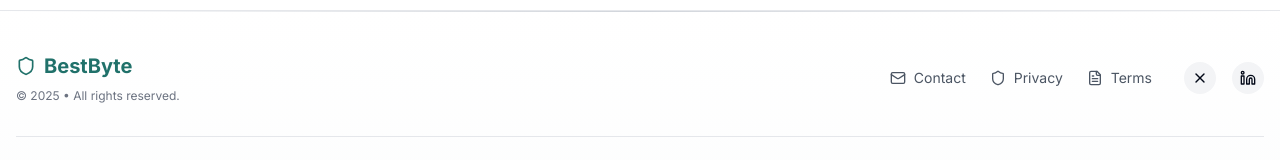
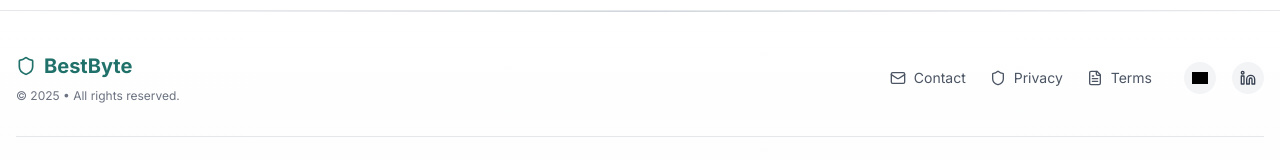
Before and after one commit to ChingizMammadov/bestbyte-esg-vision, a React (Vite) app: page /about in a window 1280 px wide. Shown: the part 2559-2719 px from the top of the page. Built offline with nearby package versions, Linux system fonts and the light colour scheme; grey boxes are pictures that could not be loaded.

Commit message:
Replace X logo with the real X company logo
Replaced the X icon in the footer with the actual X company logo.

```diff
--- a/src/components/Footer.tsx
+++ b/src/components/Footer.tsx
@@ -1,6 +1,6 @@
 
 import React from "react";
-import { Shield, Linkedin, Mail, FileText, Users, X } from "lucide-react";
+import { Shield, Linkedin, Mail, FileText, Users } from "lucide-react";
 
 export const Footer = () => (
   <footer className="w-full border-t border-gray-200 dark:border-gray-700 bg-gradient-to-b from-white to-gray-50/50 dark:from-gray-900 dark:to-gray-800/50 mt-8 transition-colors duration-300">
@@ -58,7 +58,11 @@ export const Footer = () => (
               className="p-2 rounded-full bg-gray-100 dark:bg-gray-700 hover:bg-primary hover:text-white dark:hover:bg-primary transition-all duration-200 hover:scale-105"
               aria-label="Follow us on X (formerly Twitter)"
             >
-              <X className="w-4 h-4" />
+              <img
+                src="https://upload.wikimedia.org/wikipedia/commons/thumb/b/b7/X_logo.jpg/1200px-X_logo.jpg"
+                alt="X logo"
+                className="w-4 h-4 object-contain filter dark:invert-0 brightness-0 dark:brightness-100"
+              />
             </a>
             <a
               href="https://linkedin.com/"
@@ -67,7 +71,7 @@ export const Footer = () => (
               className="p-2 rounded-full bg-gray-100 dark:bg-gray-700 hover:bg-primary hover:text-white dark:hover:bg-primary transition-all duration-200 hover:scale-105"
               aria-label="Connect with us on LinkedIn"
             >
-              <Linkedin className="w-4 h-4" />
+              <Linkedin className="w-4 h-4 text-gray-700 dark:text-gray-300" />
             </a>
           </div>
         </nav>
```
